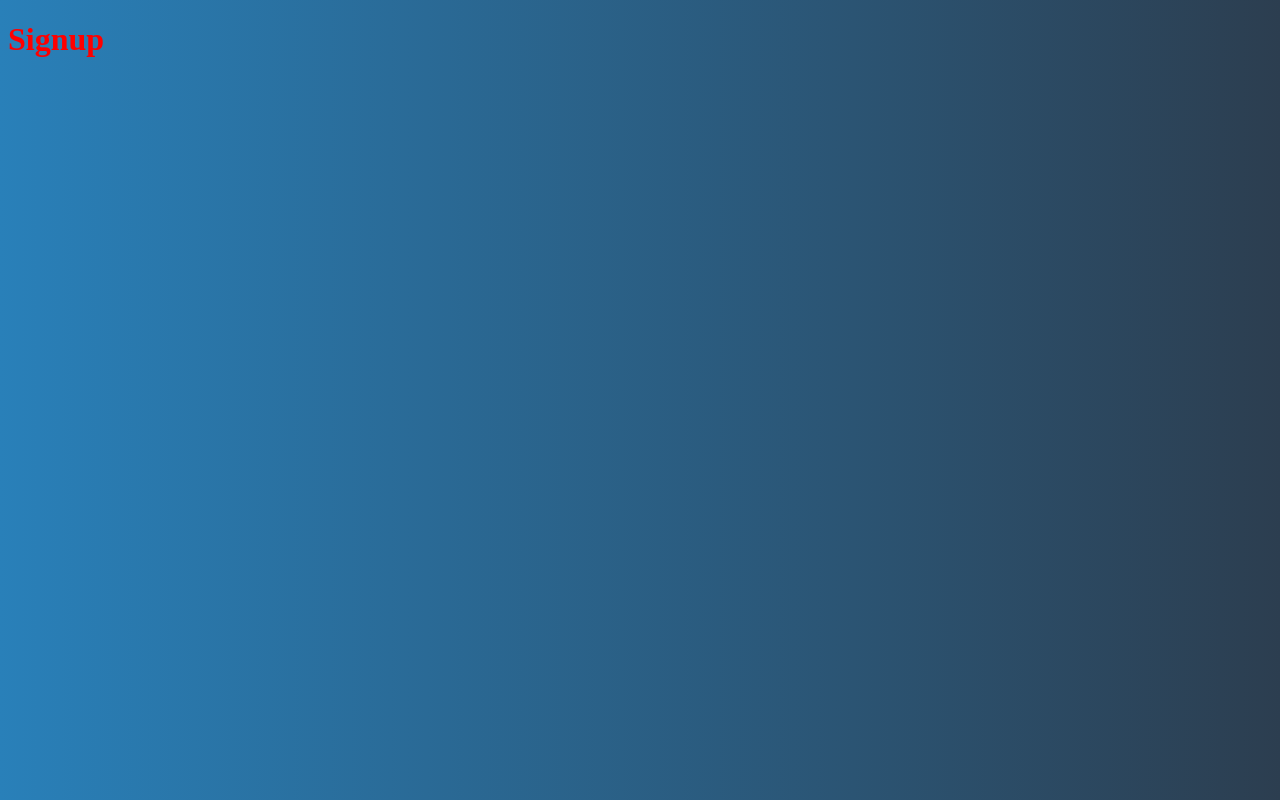
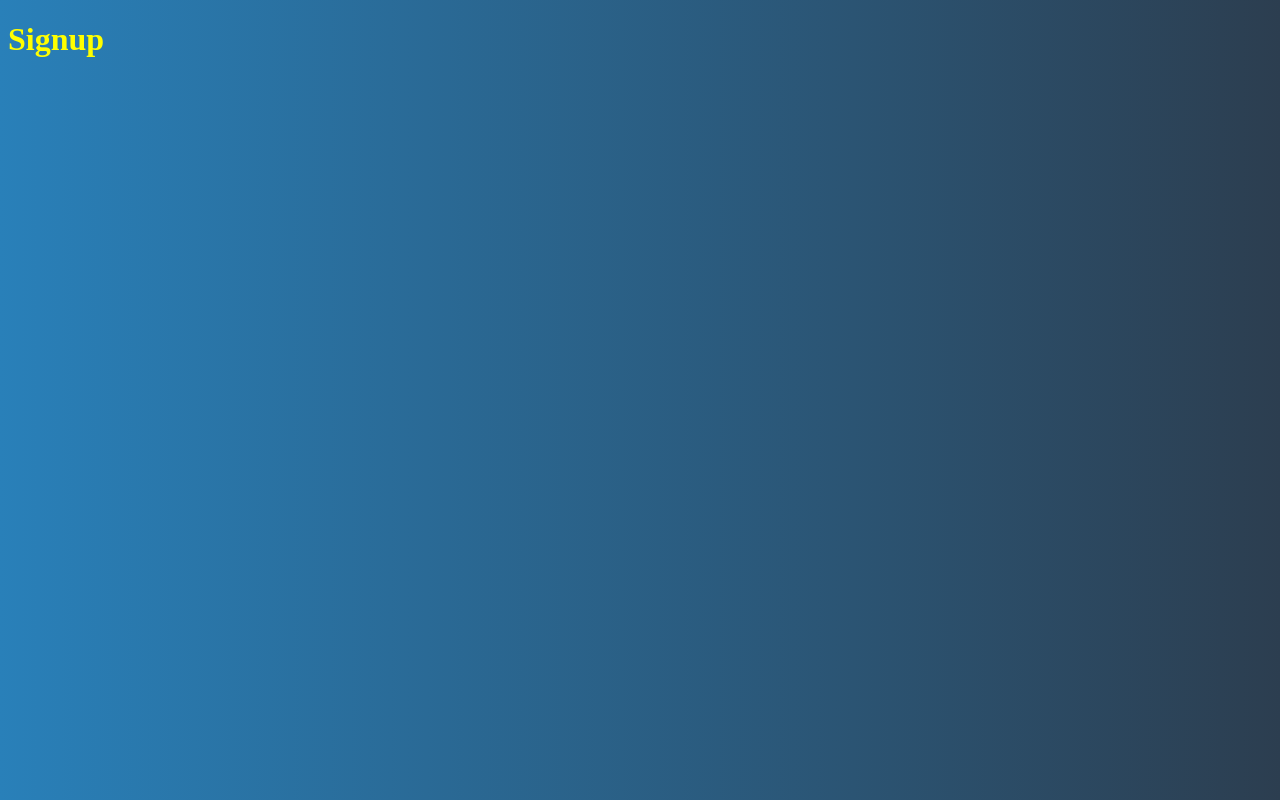
Before and after one commit to pradhyumvyas/JobApplicationTracker, a React (Create React App) app in the folder FrontEnd/job-app-tracker/: page /signup in a window 1280 px wide. Built offline with nearby package versions, Linux system fonts and the light colour scheme.

Commit message:
Signup scss

```diff
--- /dev/null
+++ b/FrontEnd/job-app-tracker/src/core/CSS/_signup.scss
@@ -0,0 +1,3 @@
+body{
+    color: yellow;
+}
--- a/FrontEnd/job-app-tracker/src/core/CSS/style.css
+++ b/FrontEnd/job-app-tracker/src/core/CSS/style.css
@@ -71,4 +71,8 @@ body {
   text-align: center;
   margin: 8px 0;
 }
+
+body {
+  color: yellow;
+}
 /*# sourceMappingURL=style.css.map */
--- a/FrontEnd/job-app-tracker/src/core/CSS/style.scss
+++ b/FrontEnd/job-app-tracker/src/core/CSS/style.scss
@@ -1,2 +1,3 @@
 @import '_home';
-@import '_signin'
+@import '_signin';
+@import 'signup'
```
Also changed, not shown: 2 other files (tests, documents, lock files or other folders).
